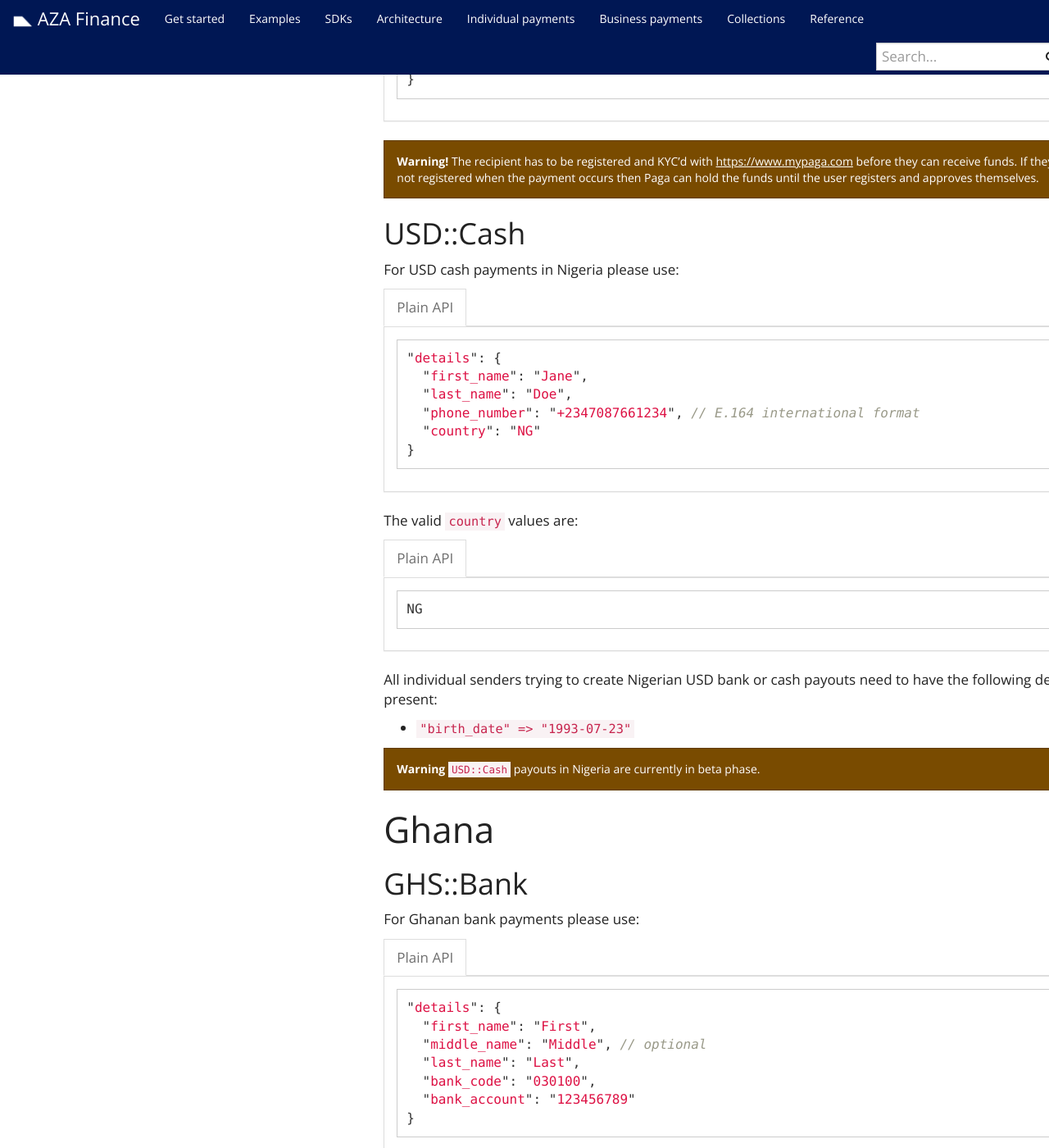
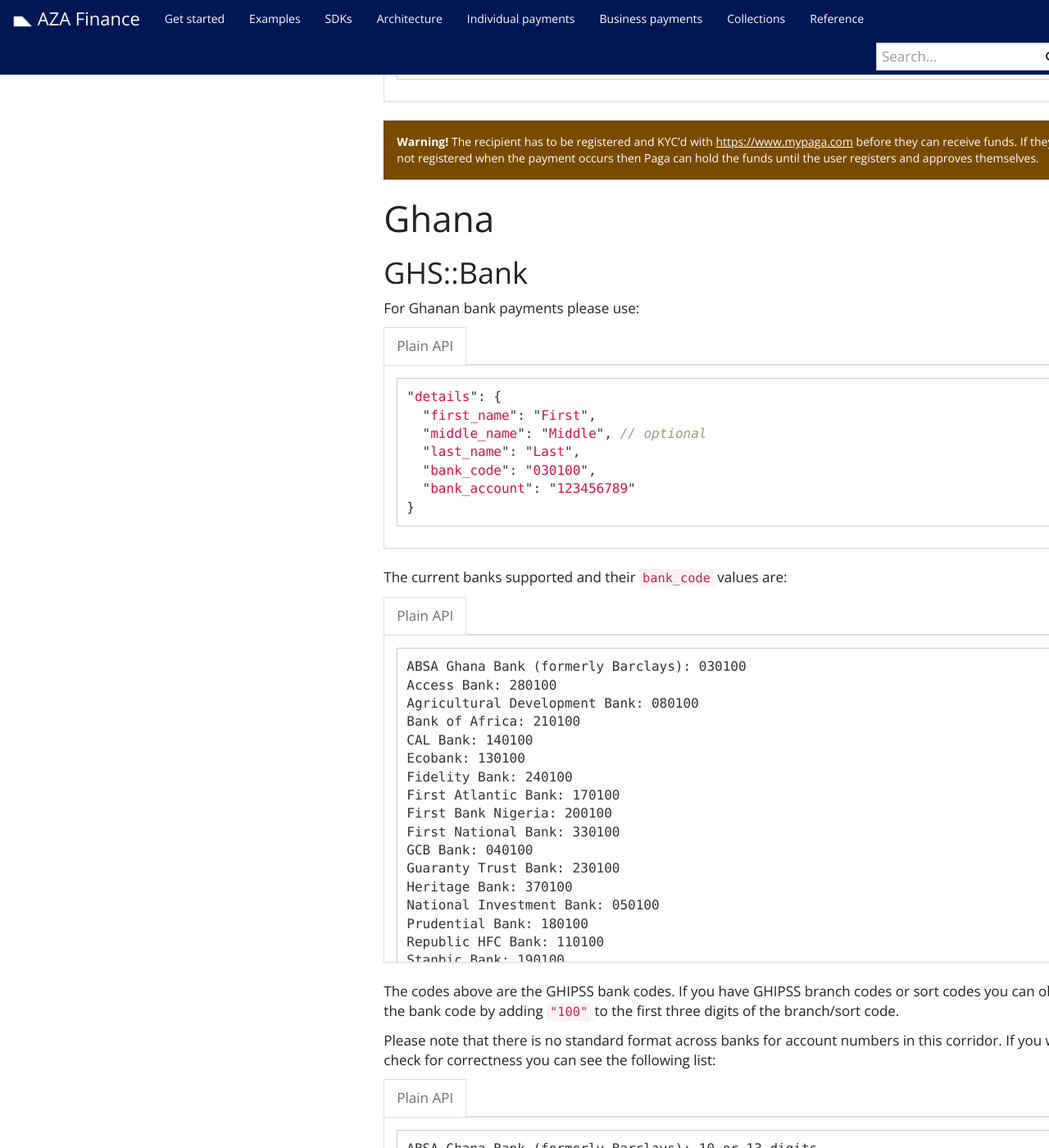
Before and after one commit to transferzero/api-documentation, a Jekyll site: the page built from _docs/individual-payments.md, in a window 1280 px wide and 1400 px high, scrolled down 2524 px. Shown: the whole window at 82% size. Built offline with Jekyll 4.4.1, drawn with Linux system fonts in a browser that asks for light colours; nearby versions of some CDN libraries; comment, search, counter and statistics services are not loaded.

Commit message:
BTA-13285 Remove USD::Cash Nigeria

````diff
--- a/_docs/individual-payments.md
+++ b/_docs/individual-payments.md
@@ -35,41 +35,6 @@
 
 <div class="alert alert-warning" markdown="1">
 **Warning!** The recipient has to be registered and KYC'd with <https://www.mypaga.com>{: .alert-link} before they can receive funds. If they are not registered when the payment occurs then Paga can hold the funds until the user registers and approves themselves.
-</div>
-
-## USD::Cash
-
-For USD cash payments in Nigeria please use:
-
-{% capture data-raw %}
-```javascript
-"details": {
-  "first_name": "Jane",
-  "last_name": "Doe",
-  "phone_number": "+2347087661234", // E.164 international format
-  "country": "NG"
-}
-```
-{% endcapture %}
-
-{% include language-tabbar.html prefix="usd-cash-details" raw=data-raw %}
-
-The valid `country` values are:
-
-{% capture data-raw %}
-```
-NG
-```
-{% endcapture %}
-
-{% include language-tabbar.html prefix="usd-cash-countries" raw=data-raw %}
-
-All individual senders trying to create Nigerian USD bank or cash payouts need to have the following details present:
-
-- `"birth_date" => "1993-07-23"`
-
-<div class="alert alert-warning" markdown="1">
-**Warning** `USD::Cash` payouts in Nigeria are currently in beta phase.
 </div>
 
 # Ghana
````
